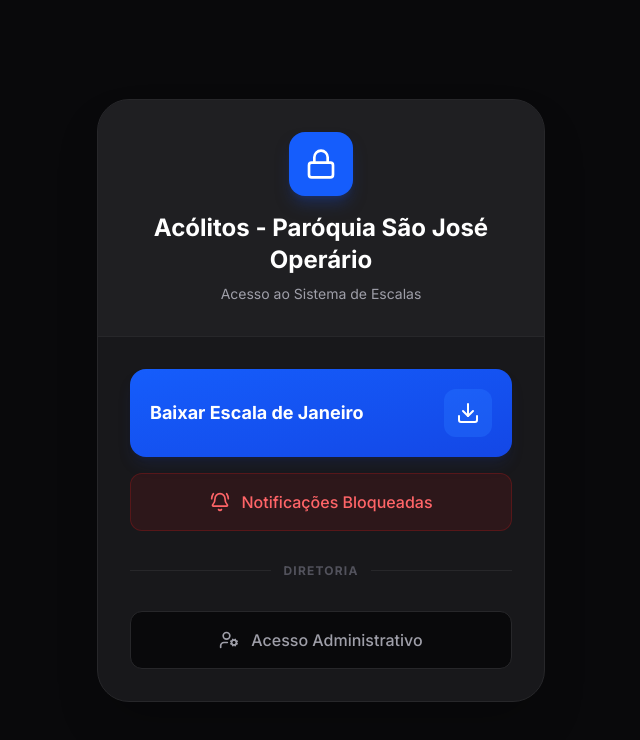
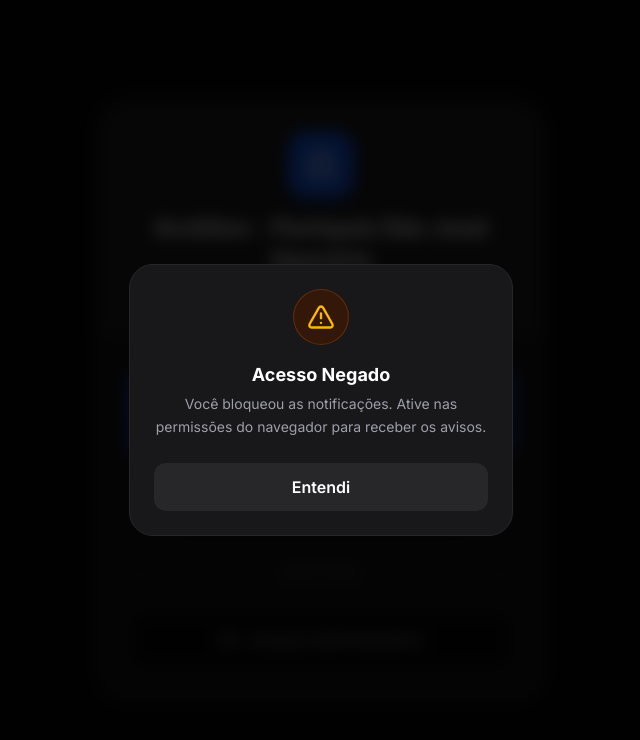
Before and after one commit to j0t4pee/projeto, a Next.js app: page /login in a window 1280 px wide. Both pictures are taken after a click on the button "Notificações Bloqueadas". Shown: the top 740 px of the page, without its empty margins (319-959 px from the left). Built offline with nearby package versions, Linux system fonts and the light colour scheme.

Commit message:
versão 3.0

```diff
--- a/app/login/page.tsx
+++ b/app/login/page.tsx
@@ -2,35 +2,37 @@
 
 import { useState, useEffect } from 'react'
 import { useRouter } from 'next/navigation'
-// Troquei supabase por db (firebase)
 import { db } from '@/lib/firebase'
 import { collection, query, where, getDocs, updateDoc, doc } from 'firebase/firestore'
 import { getMessaging, getToken } from 'firebase/messaging'
 import {
     Lock, AtSign, ArrowRight, Download, X, FileText,
     Calendar as CalendarIcon, CheckCircle2, AlertCircle,
-    UserCog, ChevronLeft, LogIn, BellRing
+    UserCog, ChevronLeft, LogIn, BellRing, Info, AlertTriangle
 } from 'lucide-react'
 
-// --- CONSTANTES ---
 const PLACE_SIGLA: { [key: string]: string } = {
     "São José Operário": "SJO", "Capela Nsa. Sra. das Graças": "NSG",
     "Nsa. Sra. da Abadia": "NSA", "Santa Clara": "SC"
 }
 const ROLE_SIGLA: { [key: string]: string } = { 'Missal': 'M', 'Vela': 'V', 'Turíbulo': 'T', 'Naveta': 'N' }
 
-// SUA CHAVE PÚBLICA VAPID (Do Firebase Cloud Messaging)
-const VAPID_KEY = "BDHGO2p7Mg0HemxpPR5eoykbg1LZYldhPSq64zzZppxJeJJ5ZUmGJXjP-qNXRy0GktJOQFOugOTGdPs_DROUyWk";
+const VAPID_KEY = "BDHGO2p7Mg0HemxpPR5eoykbg1LZYldhPSq64zzZppxJeJJ5ZUmGJXjP-qNXRy0GktJOQFOugOTGdPs_DROUyWk"
+
+interface CustomModalState {
+    isOpen: boolean
+    type: 'error' | 'success' | 'warning' | 'info'
+    title: string
+    message: string
+}
 
 export default function LoginPage() {
   const router = useRouter()
   const [loading, setLoading] = useState(false)
   const [error, setError] = useState('')
 
-  // Controle de visualização do formulário
   const [showLoginForm, setShowLoginForm] = useState(false)
 
-  // Estados do PDF
   const [isPdfModalOpen, setIsPdfModalOpen] = useState(false)
   const [pdfMonth, setPdfMonth] = useState(new Date().toISOString().slice(0, 7))
   const [currentMonthName, setCurrentMonthName] = useState('')
@@ -42,8 +44,14 @@ export default function LoginPage() {
     password: ''
   })
 
-  // Estado das notificações
   const [pushStatus, setPushStatus] = useState<'idle'|'loading'|'granted'|'denied'>('idle')
+
+  const [modalState, setModalState] = useState<CustomModalState>({
+      isOpen: false,
+      type: 'info',
+      title: '',
+      message: ''
+  })
 
   useEffect(() => {
       const date = new Date()
@@ -51,15 +59,22 @@ export default function LoginPage() {
       const capitalized = monthName.charAt(0).toUpperCase() + monthName.slice(1)
       setCurrentMonthName(capitalized)
 
-      // Verifica se o navegador já deu permissão antes
       if (typeof window !== 'undefined' && 'Notification' in window) {
-          if (Notification.permission === 'granted') {
+          if (window.Notification.permission === 'granted') {
               setPushStatus('granted')
-          } else if (Notification.permission === 'denied') {
+          } else if (window.Notification.permission === 'denied') {
               setPushStatus('denied')
           }
       }
   }, [])
+
+  const triggerModal = (title: string, message: string, type: 'error' | 'success' | 'info' | 'warning' = 'info') => {
+      setModalState({ isOpen: true, title, message, type })
+  }
+
+  const closeModal = () => {
+      setModalState(prev => ({ ...prev, isOpen: false }))
+  }
 
   const handleUsuarioChange = (e: React.ChangeEvent<HTMLInputElement>) => {
     const value = e.target.value.toLowerCase().replace(/\s/g, '')
@@ -82,22 +97,21 @@ export default function LoginPage() {
     setError('')
 
     try {
-      // Firebase Login Flow
-      const acolitosRef = collection(db, 'acolitos');
+      const acolitosRef = collection(db, 'acolitos')
       const q = query(
           acolitosRef,
           where("usuario", "==", form.usuario),
           where("senha", "==", form.password),
           where("ativo", "==", true)
-      );
+      )
 
-      const querySnapshot = await getDocs(q);
+      const querySnapshot = await getDocs(q)
 
       if (querySnapshot.empty) {
         throw new Error('Usuário ou senha incorretos.')
       }
 
-      const userData = { id: querySnapshot.docs[0].id, ...querySnapshot.docs[0].data() } as any;
+      const userData = { id: querySnapshot.docs[0].id, ...querySnapshot.docs[0].data() } as any
 
       if (userData.perfil === 'padrao') {
           throw new Error('Acesso restrito à Diretoria.')
@@ -105,19 +119,21 @@ export default function LoginPage() {
 
       localStorage.setItem('auth_token', JSON.stringify(userData))
 
-      // Se o usuário logou e a permissão de Push está granted, vamos garantir que o token dele está salvo.
-      if (Notification.permission === 'granted') {
+      if (typeof window !== 'undefined' && 'Notification' in window && window.Notification.permission === 'granted') {
           try {
-              const messaging = getMessaging();
-              const currentToken = await getToken(messaging, { vapidKey: VAPID_KEY });
+              const messaging = getMessaging()
+              const currentToken = await getToken(messaging, { vapidKey: VAPID_KEY })
               if (currentToken && currentToken !== userData.fcm_token) {
                   await updateDoc(doc(db, 'acolitos', userData.id), {
                       fcm_token: currentToken
-                  });
+                  })
               }
-          } catch(e) { console.error("Erro ao atualizar token no login:", e) }
+          } catch(e) {
+              console.error("Erro ao atualizar token no login:", e)
+          }
       }
 
+      window.location.href = '/'
 
     } catch (err: any) {
       setError(err.message)
@@ -126,147 +142,180 @@ export default function LoginPage() {
     }
   }
 
-  // --- Função para Pedir Permissão e Gerar Token ---
   const requestPushPermission = async () => {
-      if (!('Notification' in window)) {
-          alert('Seu navegador não suporta notificações.');
-          return;
+      if (typeof window === 'undefined' || !('Notification' in window)) {
+          triggerModal(
+              "Aviso sobre iOS / iPhone",
+              "No iPhone, para ativar as notificações, toque no botão Compartilhar do Safari e selecione 'Adicionar à Tela de Início'. Depois abra o app por lá!",
+              "info"
+          )
+          return
       }
 
-      setPushStatus('loading');
+      if (!('serviceWorker' in navigator)) {
+          triggerModal("Não Suportado", "Service Worker não é suportado neste navegador.", "warning")
+          return
+      }
+
+      setPushStatus('loading')
 
       try {
-          const permission = await Notification.requestPermission();
+          const permission = await window.Notification.requestPermission()
 
           if (permission === 'granted') {
-              // Registra o Service Worker (se ainda não estiver)
-              const registration = await navigator.serviceWorker.register('/firebase-messaging-sw.js');
+              const registration = await navigator.serviceWorker.register('/firebase-messaging-sw.js', {
+                  scope: '/'
+              })
 
-              const messaging = getMessaging();
-              // Pega o token usando a sua VAPID_KEY gerada
+              await navigator.serviceWorker.ready
+
+              const messaging = getMessaging()
               const token = await getToken(messaging, {
                   vapidKey: VAPID_KEY,
                   serviceWorkerRegistration: registration
-              });
+              })
 
               if (token) {
-                  console.log("Token gerado:", token);
-                  // Como aqui o usuário está deslogado, guardamos o token no localStorage
-                  // para salvar no perfil dele quando/se ele fizer login.
-                  // E se ele não fizer login, o robô manda a notificação baseada no Token associado ao nome dele nas escalas (veremos na fase 2).
-                  localStorage.setItem('pending_fcm_token', token);
-                  setPushStatus('granted');
-                  alert("✅ Notificações ativadas com sucesso! Você receberá os avisos das suas missas.");
+                  localStorage.setItem('pending_fcm_token', token)
+                  setPushStatus('granted')
+                  triggerModal("Tudo Pronto!", "Notificações ativadas com sucesso. Você receberá os avisos das suas escalas.", "success")
               } else {
-                  setPushStatus('idle');
-                  alert("Não foi possível gerar o token de notificação.");
+                  setPushStatus('idle')
+                  triggerModal("Atenção", "Não foi possível gerar a chave de identificação do aparelho.", "error")
               }
           } else {
-              setPushStatus('denied');
-              alert("Você bloqueou as notificações. Ative nas configurações do navegador para receber os avisos.");
+              setPushStatus('denied')
+              triggerModal("Acesso Negado", "Você bloqueou as notificações. Ative nas permissões do navegador para receber os avisos.", "warning")
           }
-      } catch (error) {
-          console.error("Erro ao pedir permissão de push:", error);
-          setPushStatus('idle');
-          alert("Ocorreu um erro ao ativar notificações.");
+      } catch (error: any) {
+          console.error("Erro detalhado ao ativar Push:", error)
+          setPushStatus('idle')
+          triggerModal("Erro ao Ativar", error?.message || "Verifique se o arquivo public/firebase-messaging-sw.js está configurado.", "error")
       }
   }
 
   const handlePublicDownload = async () => {
-      setIsDownloading(true);
-      setDownloadMessage({ type: '', text: '' });
+      setIsDownloading(true)
+      setDownloadMessage({ type: '', text: '' })
 
       try {
-          const [year, month] = pdfMonth.split('-').map(Number);
-          const startDate = `${pdfMonth}-01`;
-          const endDate = `${pdfMonth}-${new Date(year, month, 0).getDate()}`;
+          const [year, month] = pdfMonth.split('-').map(Number)
+          const startDate = `${pdfMonth}-01`
+          const endDate = `${pdfMonth}-${new Date(year, month, 0).getDate()}`
 
-          // Firebase Download Logic
-          const escalasRef = collection(db, 'escalas');
+          const escalasRef = collection(db, 'escalas')
           const q = query(
               escalasRef,
               where("data", ">=", startDate),
               where("data", "<=", endDate)
-          );
+          )
 
-          const snap = await getDocs(q);
-          const rawEvents = snap.docs.map(d => ({id: d.id, ...d.data()}) as any);
+          const snap = await getDocs(q)
+          const rawEvents = snap.docs.map(d => ({id: d.id, ...d.data()}) as any)
 
-          // Ordena manualmente pois o firestore tem limites com orderBy junto com where >
-          rawEvents.sort((a, b) => new Date(a.data + 'T' + (a.hora || '00:00')).getTime() - new Date(b.data + 'T' + (b.hora || '00:00')).getTime());
+          rawEvents.sort((a, b) => new Date(a.data + 'T' + (a.hora || '00:00')).getTime() - new Date(b.data + 'T' + (b.hora || '00:00')).getTime())
 
           if (rawEvents.length === 0) {
-              setDownloadMessage({ type: 'error', text: 'Nenhuma escala encontrada para este mês.' });
-              return;
+              setDownloadMessage({ type: 'error', text: 'Nenhuma escala encontrada para este mês.' })
+              return
           }
 
-          const jsPDF = (await import('jspdf')).default;
-          const doc = new jsPDF('p', 'mm', 'a4');
+          const jsPDF = (await import('jspdf')).default
+          const doc = new jsPDF('p', 'mm', 'a4')
 
-          const refDate = new Date(parseInt(pdfMonth.split('-')[0]), parseInt(pdfMonth.split('-')[1]) - 1, 1);
-          const monthName = refDate.toLocaleDateString('pt-BR', { month: 'long' }).toUpperCase();
-          const yearStr = refDate.getFullYear();
+          const refDate = new Date(parseInt(pdfMonth.split('-')[0]), parseInt(pdfMonth.split('-')[1]) - 1, 1)
+          const monthName = refDate.toLocaleDateString('pt-BR', { month: 'long' }).toUpperCase()
+          const yearStr = refDate.getFullYear()
 
-          doc.setFont("helvetica", "bold");
-          doc.setFontSize(14);
-          doc.text("ESCALA DOS ACÓLITOS – " + monthName + "/" + yearStr, 105, 15, { align: "center" });
+          doc.setFont("helvetica", "bold")
+          doc.setFontSize(14)
+          doc.text("ESCALA DOS ACÓLITOS – " + monthName + "/" + yearStr, 105, 15, { align: "center" })
 
-          const startX = 10; const startY = 25; const boxWidth = 47.5; const boxHeight = 24; const gap = 0; const columns = 4;
-          let cursorX = startX; let cursorY = startY; doc.setFontSize(8);
+          const startX = 10; const startY = 25; const boxWidth = 47.5; const boxHeight = 24; const gap = 0; const columns = 4
+          let cursorX = startX; let cursorY = startY; doc.setFontSize(8)
 
           rawEvents.forEach((evt: any, index: number) => {
-              if (index > 0 && index % columns === 0) { cursorX = startX; cursorY += boxHeight + gap; }
-              if (cursorY + boxHeight > 280) { doc.addPage(); cursorY = 20; }
+              if (index > 0 && index % columns === 0) { cursorX = startX; cursorY += boxHeight + gap }
+              if (cursorY + boxHeight > 280) { doc.addPage(); cursorY = 20 }
 
-              const d = new Date(evt.data + 'T12:00:00');
-              const day = d.getDate();
-              const weekDayRaw = d.toLocaleDateString('pt-BR', { weekday: 'long' });
-              const weekDay = weekDayRaw.charAt(0).toUpperCase() + weekDayRaw.slice(1);
-              const dayMonth = d.toLocaleDateString('pt-BR', { day: '2-digit', month: '2-digit' });
-              const timeFormatted = evt.hora ? evt.hora.substring(0, 5) : '';
-              const placeSigla = PLACE_SIGLA[evt.local] || '???';
+              const d = new Date(evt.data + 'T12:00:00')
+              const day = d.getDate()
+              const weekDayRaw = d.toLocaleDateString('pt-BR', { weekday: 'long' })
+              const weekDay = weekDayRaw.charAt(0).toUpperCase() + weekDayRaw.slice(1)
+              const dayMonth = d.toLocaleDateString('pt-BR', { day: '2-digit', month: '2-digit' })
+              const timeFormatted = evt.hora ? evt.hora.substring(0, 5) : ''
+              const placeSigla = PLACE_SIGLA[evt.local] || '???'
 
-              let isSpecial = false;
-              if (day === 19 && placeSigla === 'SJO') isSpecial = true;
-              if (day === 15 && placeSigla === 'NSA') isSpecial = true;
+              let isSpecial = false
+              if (day === 19 && placeSigla === 'SJO') isSpecial = true
+              if (day === 15 && placeSigla === 'NSA') isSpecial = true
 
-              if (isSpecial) doc.setFillColor(220, 230, 255); else doc.setFillColor(240, 240, 240);
-              doc.rect(cursorX, cursorY, boxWidth, 6, 'F'); doc.setDrawColor(0); doc.rect(cursorX, cursorY, boxWidth, boxHeight);
+              if (isSpecial) doc.setFillColor(220, 230, 255); else doc.setFillColor(240, 240, 240)
+              doc.rect(cursorX, cursorY, boxWidth, 6, 'F'); doc.setDrawColor(0); doc.rect(cursorX, cursorY, boxWidth, boxHeight)
 
-              doc.setFont("helvetica", "bold"); doc.setFontSize(7); doc.setTextColor(0, 0, 0);
-              doc.text(`${weekDay}, ${timeFormatted} - ${placeSigla}`, cursorX + (boxWidth / 2), cursorY + 4, { align: 'center' });
-              doc.text(dayMonth, cursorX + boxWidth - 2, cursorY + 4, { align: 'right' });
+              doc.setFont("helvetica", "bold"); doc.setFontSize(7); doc.setTextColor(0, 0, 0)
+              doc.text(`${weekDay}, ${timeFormatted} - ${placeSigla}`, cursorX + (boxWidth / 2), cursorY + 4, { align: 'center' })
+              doc.text(dayMonth, cursorX + boxWidth - 2, cursorY + 4, { align: 'right' })
 
-              doc.setFont("helvetica", "normal"); let listY = cursorY + 10;
-              const acolitosList = Array.isArray(evt.acolitos) ? evt.acolitos : [];
+              doc.setFont("helvetica", "normal"); let listY = cursorY + 10
+              const acolitosList = Array.isArray(evt.acolitos) ? evt.acolitos : []
 
               acolitosList.forEach((ac: any) => {
-                  const siglaFuncao = ROLE_SIGLA[ac.funcao] || (ac.funcao ? ac.funcao.substring(0,1) : 'A');
-                  doc.setFillColor(50, 50, 50); doc.roundedRect(cursorX + 2, listY - 3, 6, 4, 1, 1, 'F');
-                  doc.setTextColor(255, 255, 255); doc.setFont("helvetica", "bold");
-                  doc.text(siglaFuncao, cursorX + 5, listY, { align: 'center' });
-                  doc.setTextColor(0, 0, 0); doc.setFont("helvetica", "normal");
-                  doc.text(ac.nome || '', cursorX + 12, listY); listY += 3.5;
-              });
+                  const siglaFuncao = ROLE_SIGLA[ac.funcao] || (ac.funcao ? ac.funcao.substring(0,1) : 'A')
+                  doc.setFillColor(50, 50, 50); doc.roundedRect(cursorX + 2, listY - 3, 6, 4, 1, 1, 'F')
+                  doc.setTextColor(255, 255, 255); doc.setFont("helvetica", "bold")
+                  doc.text(siglaFuncao, cursorX + 5, listY, { align: 'center' })
+                  doc.setTextColor(0, 0, 0); doc.setFont("helvetica", "normal")
+                  doc.text(ac.nome || '', cursorX + 12, listY); listY += 3.5
+              })
 
-              if (evt.observacao && evt.observacao.includes('Votiva')) doc.setTextColor(0);
-              cursorX += boxWidth + gap;
-          });
+              if (evt.observacao && evt.observacao.includes('Votiva')) doc.setTextColor(0)
+              cursorX += boxWidth + gap
+          })
 
-          doc.save(`escala_${monthName}_${yearStr}.pdf`);
-          setDownloadMessage({ type: 'success', text: 'PDF gerado com sucesso!' });
-          setTimeout(() => { setIsPdfModalOpen(false); setDownloadMessage({ type: '', text: '' }); }, 2000);
+          doc.save(`escala_${monthName}_${yearStr}.pdf`)
+          setDownloadMessage({ type: 'success', text: 'PDF gerado com sucesso!' })
+          setTimeout(() => { setIsPdfModalOpen(false); setDownloadMessage({ type: '', text: '' }) }, 2000)
 
       } catch (err: any) {
-          console.error(err);
-          setDownloadMessage({ type: 'error', text: 'Erro ao gerar PDF.' });
-      } finally { setIsDownloading(false); }
+          console.error(err)
+          setDownloadMessage({ type: 'error', text: 'Erro ao gerar PDF.' })
+      } finally { setIsDownloading(false) }
   }
 
   return (
     <div className="min-h-screen flex items-center justify-center bg-zinc-950 text-white font-sans p-4" onKeyDown={handleKeyDown}>
 
-      {/* MODAL DE PDF */}
+      {modalState.isOpen && (
+          <div className="fixed inset-0 z-[200] bg-black/80 backdrop-blur-sm flex items-center justify-center p-4 animate-in zoom-in-95">
+              <div className="bg-zinc-900 border border-zinc-800 rounded-3xl p-6 w-full max-w-sm shadow-2xl text-center space-y-4">
+                  <div className={`w-14 h-14 rounded-full flex items-center justify-center mx-auto ${
+                      modalState.type === 'error' ? 'bg-red-950/60 text-red-400 border border-red-800/50' :
+                      modalState.type === 'success' ? 'bg-emerald-950/60 text-emerald-400 border border-emerald-800/50' :
+                      modalState.type === 'warning' ? 'bg-amber-950/60 text-amber-400 border border-amber-800/50' :
+                      'bg-blue-950/60 text-blue-400 border border-blue-800/50'
+                  }`}>
+                      {modalState.type === 'error' && <AlertCircle size={28}/>}
+                      {modalState.type === 'success' && <CheckCircle2 size={28}/>}
+                      {modalState.type === 'warning' && <AlertTriangle size={28}/>}
+                      {modalState.type === 'info' && <Info size={28}/>}
+                  </div>
+                  <div>
+                      <h3 className="text-lg font-bold text-white mb-1">{modalState.title}</h3>
+                      <p className="text-sm text-zinc-400 leading-relaxed">{modalState.message}</p>
+                  </div>
+                  <div className="pt-2">
+                      <button
+                          onClick={closeModal}
+                          className="w-full bg-zinc-800 hover:bg-zinc-700 text-white font-semibold py-3 rounded-xl transition active:scale-95"
+                      >
+                          Entendi
+                      </button>
+                  </div>
+              </div>
+          </div>
+      )}
+
       {isPdfModalOpen && (
         <div className="fixed inset-0 z-[100] flex items-center justify-center bg-black/80 backdrop-blur-sm p-4 animate-in zoom-in-95">
             <div className="bg-zinc-900 border border-zinc-800 rounded-2xl p-6 w-full max-w-sm shadow-2xl relative">
@@ -290,14 +339,12 @@ export default function LoginPage() {
         </div>
       )}
 
-      {/* --- CARTÃO PRINCIPAL --- */}
       <div className="w-full max-w-md bg-zinc-900 rounded-[2rem] border border-zinc-800 shadow-2xl overflow-hidden relative transition-all duration-300">
 
-        {/* HEADER */}
         <div className="bg-zinc-800/50 p-8 text-center border-b border-zinc-800 relative">
           {showLoginForm && (
               <button
-                onClick={() => { setShowLoginForm(false); setError(''); }}
+                onClick={() => { setShowLoginForm(false); setError('') }}
                 className="absolute top-6 left-6 p-2 bg-zinc-900 rounded-full text-zinc-400 hover:text-white transition"
               >
                   <ChevronLeft size={20} />
@@ -311,14 +358,11 @@ export default function LoginPage() {
           <p className="text-zinc-400 text-sm mt-2">Acesso ao Sistema de Escalas</p>
         </div>
 
-        {/* BODY */}
         <div className="p-8">
 
             {!showLoginForm ? (
-                // --- MODO 1: MENU DE ESCOLHA (HUB) ---
                 <div className="space-y-4 animate-in fade-in slide-in-from-bottom-4 duration-500">
 
-                    {/* Botão Principal: Download */}
                     <div>
                         <button
                             onClick={() => setIsPdfModalOpen(true)}
@@ -333,15 +377,14 @@ export default function LoginPage() {
                         </button>
                     </div>
 
-                    {/* Botão Notificações */}
                     <button
                         onClick={requestPushPermission}
                         disabled={pushStatus === 'granted' || pushStatus === 'loading'}
                         className={`w-full border p-4 rounded-xl transition flex items-center justify-center gap-3 group ${
                             pushStatus === 'granted'
-                            ? 'bg-green-900/20 border-green-900/50 text-green-400 cursor-default'
+                            ? 'bg-emerald-950/30 border-emerald-800/50 text-emerald-400 cursor-default'
                             : pushStatus === 'denied'
-                            ? 'bg-red-900/20 border-red-900/50 text-red-400'
+                            ? 'bg-red-950/30 border-red-800/50 text-red-400'
                             : 'bg-zinc-950 border-zinc-800 hover:border-blue-500 text-zinc-300 hover:text-blue-400'
                         }`}
                     >
@@ -362,7 +405,6 @@ export default function LoginPage() {
                         )}
                     </button>
 
-                    {/* Divisor */}
                     <div className="relative py-4">
                         <div className="absolute inset-0 flex items-center">
                             <div className="w-full border-t border-zinc-800"></div>
@@ -372,7 +414,6 @@ export default function LoginPage() {
                         </div>
                     </div>
 
-                    {/* Botão Secundário: Login */}
                     <button
                         onClick={() => setShowLoginForm(true)}
                         className="w-full bg-zinc-950 border border-zinc-800 hover:border-zinc-700 text-zinc-400 hover:text-white p-4 rounded-xl transition flex items-center justify-center gap-3 group"
@@ -383,7 +424,6 @@ export default function LoginPage() {
 
                 </div>
             ) : (
-                // --- MODO 2: FORMULÁRIO DE LOGIN ---
                 <div className="space-y-4 animate-in fade-in slide-in-from-right-4 duration-300">
 
                     {error && (
```
